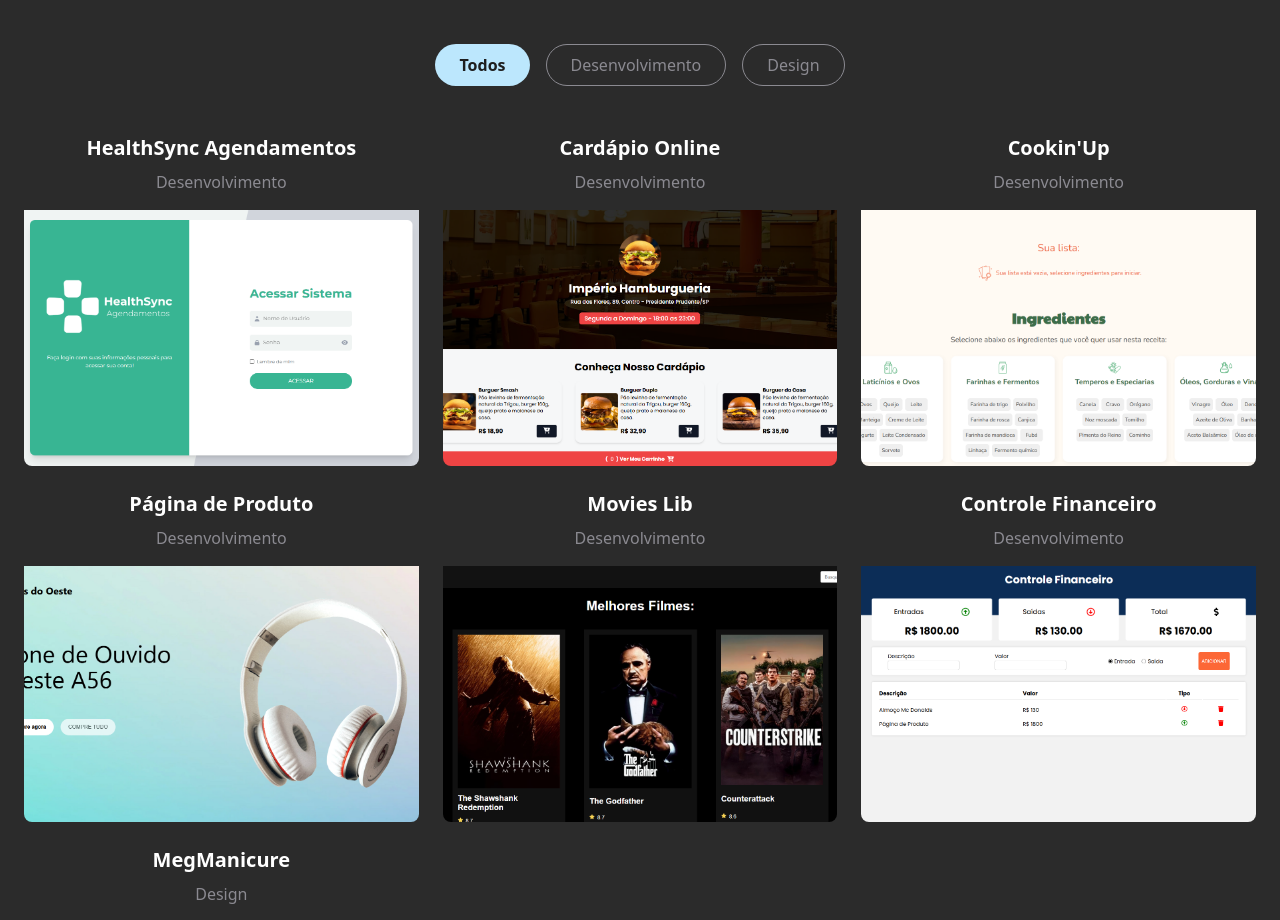
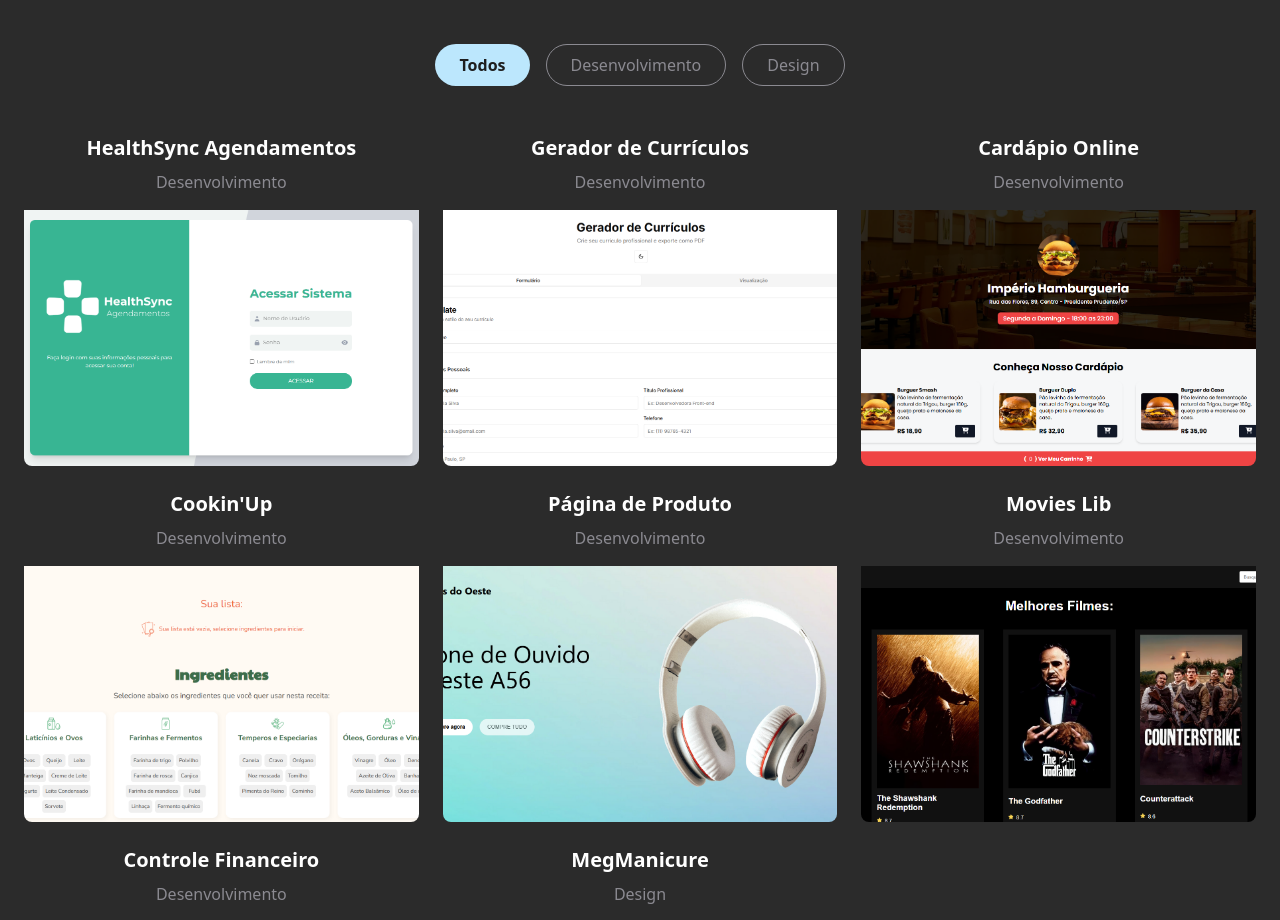
Before and after one commit to DevMatheusMarques/portfolio, a Vue app: page / in a window 1280 px wide. Shown: the part 1880-2800 px from the top of the page. Built offline with nearby package versions, Linux system fonts and the light colour scheme.

Commit message:
feat: Resume Builder Project Added to Portfolio.

```diff
--- a/src/App.vue
+++ b/src/App.vue
@@ -190,6 +190,12 @@
     link: 'https://healthsyncagendamentos.vercel.app/'
   },
   {
+    title: 'Gerador de Currículos',
+    category: 'Desenvolvimento',
+    image: '/assets/resume-generator.png?height=400&width=600',
+    link: 'https://resume-generator-rho-seven.vercel.app/'
+  },
+  {
     title: 'Cardápio Online',
     category: 'Desenvolvimento',
     image: '/assets/cardapio-online.png?height=400&width=600',
--- a/src/components/Auth.vue
+++ /dev/null
@@ -1,24 +0,0 @@
-<script lang="ts">
-import {defineComponent} from 'vue'
-
-export default defineComponent({
-  name: "Auth"
-})
-</script>
-
-<template>
-  <div class="bg-white dark:bg-gray-800 rounded-lg px-6 py-8 ring shadow-xl ring-gray-900/5">
-    <div>
-    <span class="inline-flex items-center justify-center rounded-md bg-indigo-500 p-2 shadow-lg">
-    </span>
-    </div>
-    <h3 class="text-gray-900 dark:text-white mt-5 text-base font-medium tracking-tight ">Writes upside-down</h3>
-    <p class="text-gray-500 dark:text-gray-400 mt-2 text-sm ">
-      The Zero Gravity Pen can be used to write in any orientation, including upside-down. It even works in outer space.
-    </p>
-  </div>
-</template>
-
-<style scoped>
-
-</style>
```
Also changed, not shown: public/assets/resume-generator.png (added).
